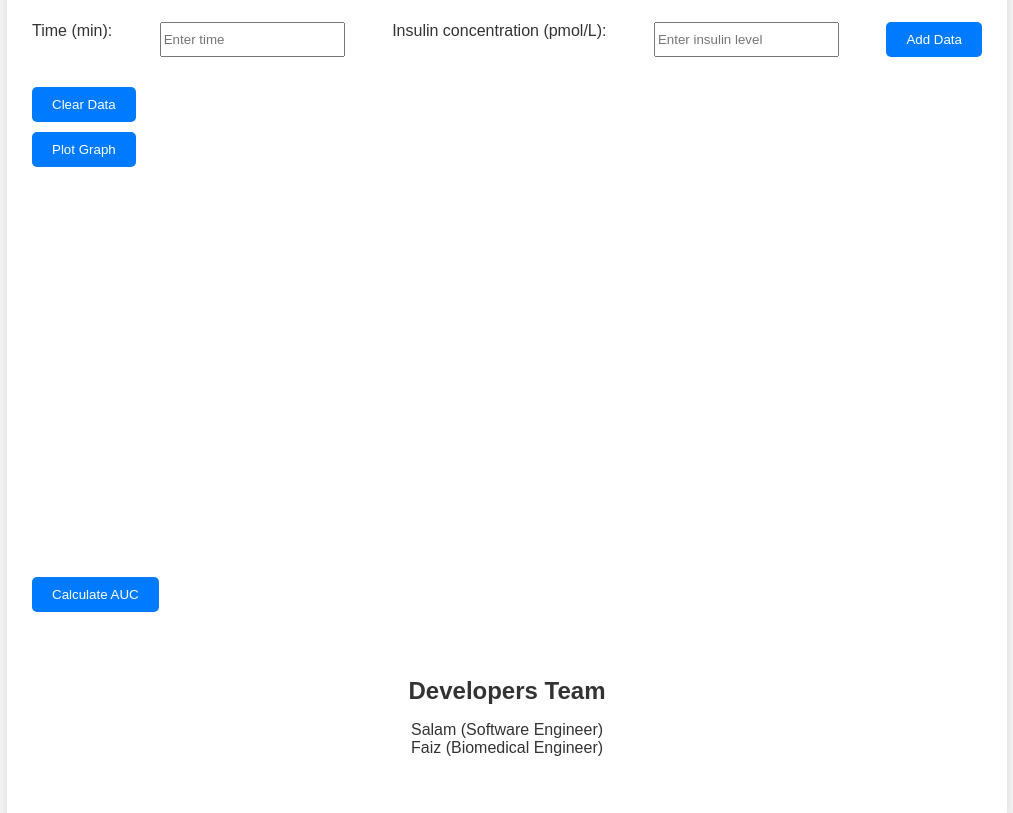
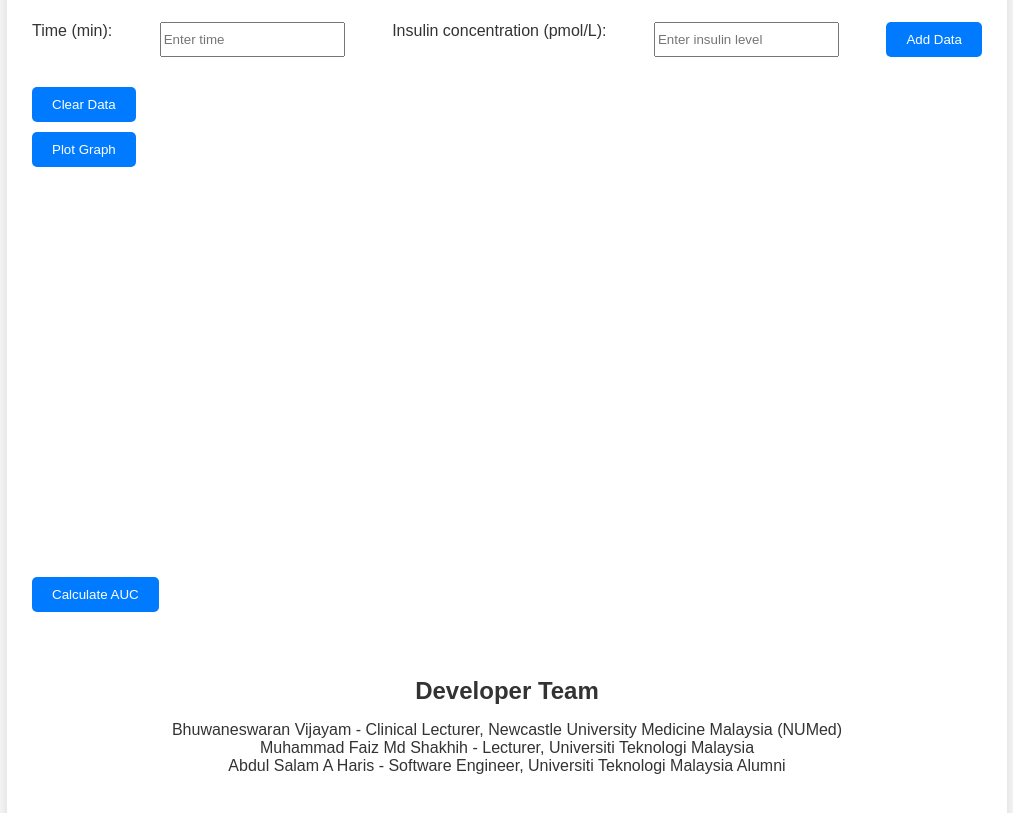
Before and after one commit to salamharis/Insulin-Index-Calculator, a plain HTML site: page index.html in a window 1280 px wide. Shown: the part 143-956 px from the top of the page, without its empty margins (133-1146 px from the left). Drawn offline with nearby package versions, Linux system fonts and the light colour scheme.

Commit message:
Update index.html

```diff
--- a/index.html
+++ b/index.html
@@ -47,13 +47,15 @@
         </main>
        <footer>
     <div class="developers-team">
-                <h2>Developers Team</h2>
+        <h2>Developer Team</h2>
         <ul>
-                    <li>Salam (Software Engineer)</li>
-                    <li>Faiz (Biomedical Engineer)</li>
+            <li>Bhuwaneswaran Vijayam - Clinical Lecturer, Newcastle University Medicine Malaysia (NUMed)</li>
+            <li>Muhammad Faiz Md Shakhih - Lecturer, Universiti Teknologi Malaysia</li>
+            <li>Abdul Salam A Haris - Software Engineer, Universiti Teknologi Malaysia Alumni</li>
         </ul>
     </div>
 </footer>
+
     </div>
     <script src="script.js"></script>
 </body>
```
Lines whose indentation alone changed are shown as unchanged.
